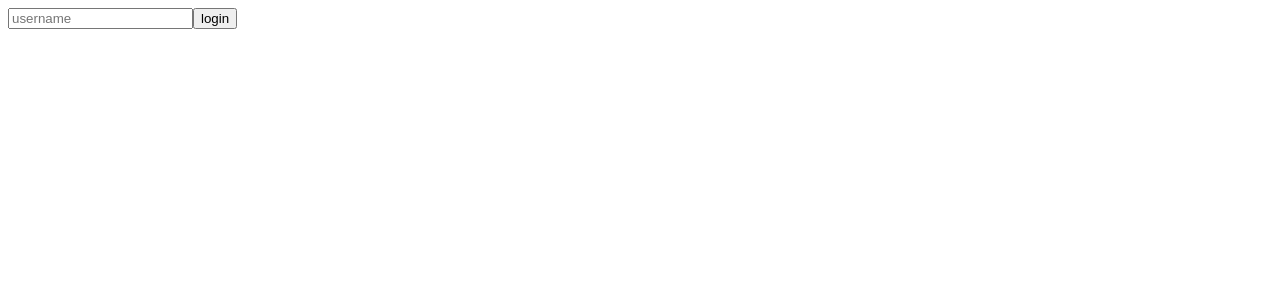
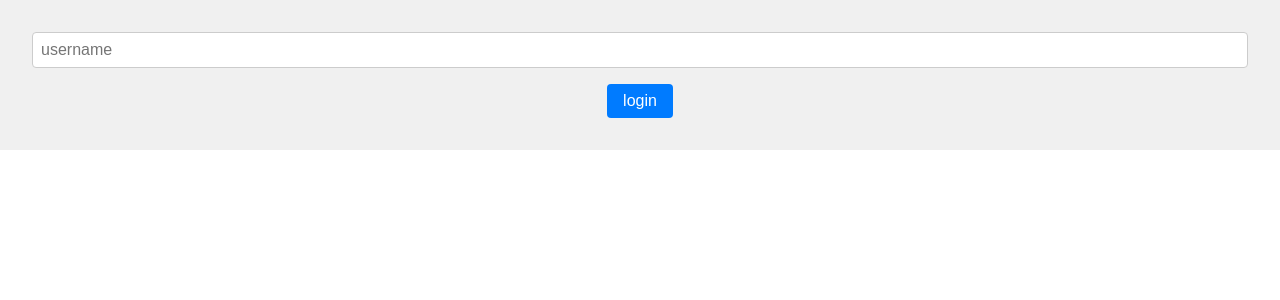
Before and after one commit to szobek/cubix-gyakorlas-I-task-list-refactor, an Angular app: page /login in a window 1280 px wide. Shown: the top 300 px of the page. Built offline with nearby package versions, Linux system fonts and the light colour scheme.

Commit message:
Add styles for login component and reset body margin

```diff
--- a/src/app/auth/components/login/login.component.scss
+++ b/src/app/auth/components/login/login.component.scss
@@ -0,0 +1,39 @@
+div{
+    margin: 0;
+    display: flex;
+    flex-direction: column;
+    gap: 1rem;
+    justify-content: center;
+    align-items: center;
+    background-color: #f0f0f0;
+    color: #333;
+    font-family: Arial, sans-serif;
+    font-size: 1.2rem;
+    text-align: center;
+    padding: 2rem;
+    box-sizing: border-box;
+    input{
+        width: 100%;
+        padding: 0.5rem;
+        border: 1px solid #ccc;
+        border-radius: 4px;
+        font-size: 1rem;
+        box-sizing: border-box;
+        &:focus{
+            border-color: #007bff;
+            outline: none;
+        }
+    }
+    button{
+        padding: 0.5rem 1rem;
+        border: none;
+        border-radius: 4px;
+        background-color: #007bff;
+        color: white;
+        font-size: 1rem;
+        cursor: pointer;
+        &:hover{
+            background-color: #0056b3;
+        }
+    }
+}
--- a/src/styles.scss
+++ b/src/styles.scss
@@ -1 +1,4 @@
 /* You can add global styles to this file, and also import other style files */
+body{
+    margin: 0;
+}
```
